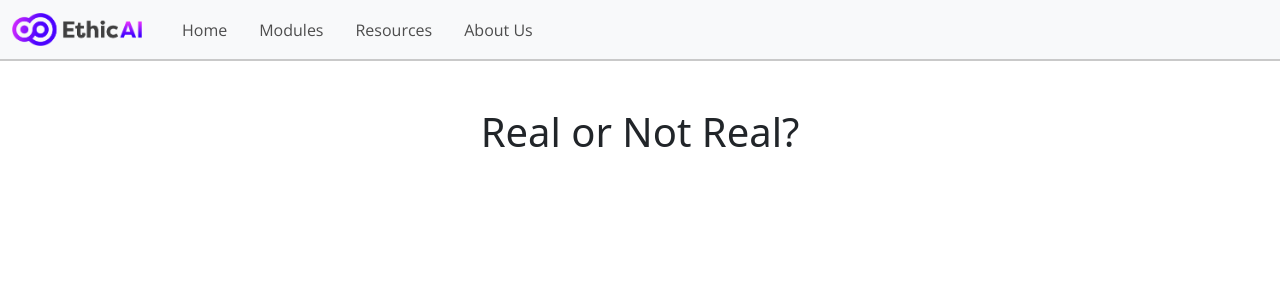
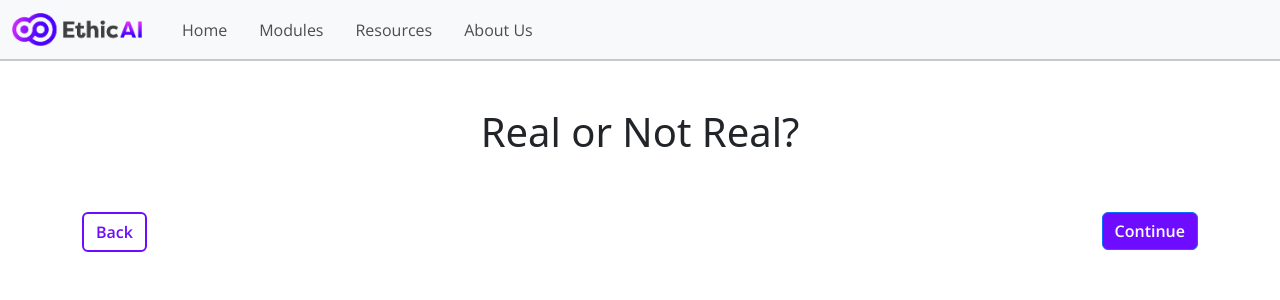
Before and after one commit to harslash/EthicAI, a Vue app in the folder project/ethicai-spa/: page /deepfakes/real-or-not-real in a window 1280 px wide. Shown: the top 300 px of the page. Built offline with nearby package versions, Linux system fonts and the light colour scheme.

Commit message:
updasted third page skeleton for deepfakes module

```diff
--- a/project/ethicai-spa/src/components/pages/deepfakes/deepfakes-page-3.vue
+++ b/project/ethicai-spa/src/components/pages/deepfakes/deepfakes-page-3.vue
@@ -7,6 +7,14 @@
                     <h1 class="mt-5">Real or Not Real?</h1>
                 </div>
             </div>
+            <div class="col-md-12 d-flex justify-content-between">
+                <router-link to="/deepfakes/ai-for-evil">
+                    <purple-btn-outline :text="'Back'"></purple-btn-outline>
+                </router-link>
+                <router-link to="/deepfakes/deepfakes-in-media">
+                    <purple-btn :text="'Continue'" @click="handlePageCompletionClick()"></purple-btn>
+                </router-link>
+            </div>
         </div>
     </div>
 </template>
@@ -14,8 +22,8 @@
 <script lang="ts">
 import { defineComponent, ref } from 'vue';
 import NavBar from '../../reusable/nav-bar.vue';
-// import PurpleBtn from '../../reusable-ui/purple-btn.vue';
-// import PurpleBtnOutline from '../../reusable-ui/purple-btn-outline.vue';
+import PurpleBtn from '../../reusable-ui/purple-btn.vue';
+import PurpleBtnOutline from '../../reusable-ui/purple-btn-outline.vue';
 
 export default defineComponent({
     name: 'DeepfakesPage3',
@@ -25,13 +33,13 @@ export default defineComponent({
     },
     methods: {
         handlePageCompletionClick(this: any) {
-            this.$registerPageAsCompleted('deepfakes', 'the-real-or-not-real');
+            this.$registerPageAsCompleted('deepfakes', 'real-or-not-real');
         }
     },
     components: {
         'nav-bar': NavBar,
-        // 'purple-btn': PurpleBtn,
-        // 'purple-btn-outline': PurpleBtnOutline,
+        'purple-btn': PurpleBtn,
+        'purple-btn-outline': PurpleBtnOutline,
     }
 });
 </script>
```
